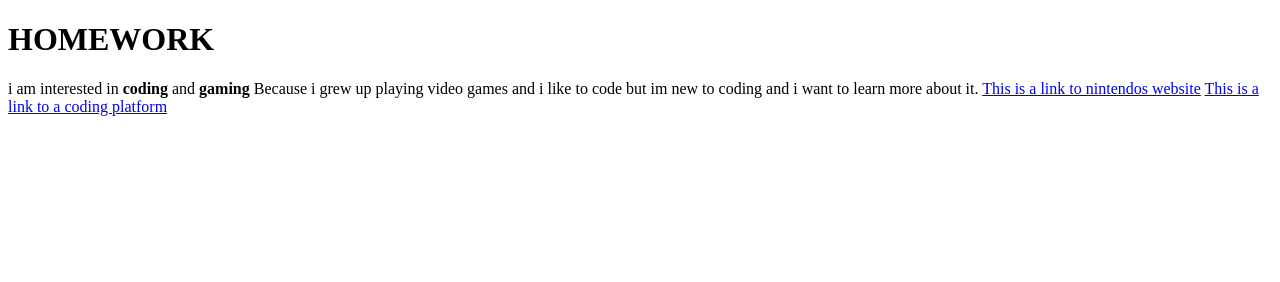
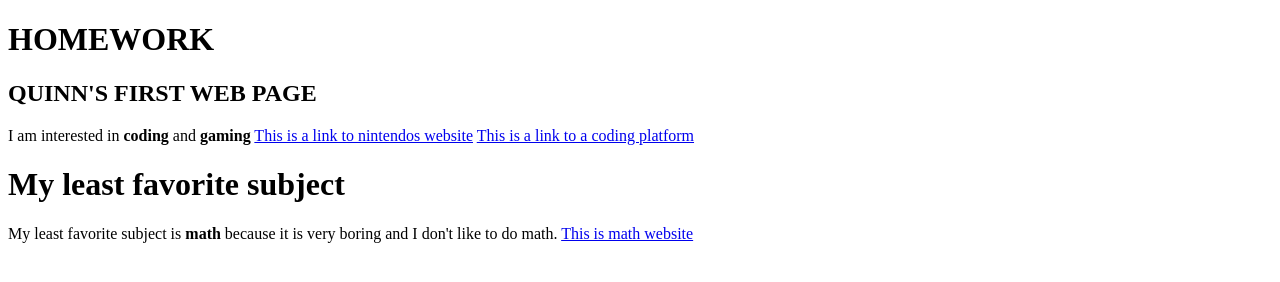
Before and after one commit to ICD2O-Digtital-Tech-Invitations/-Unit1-01-HTML-HelloWorld, a plain HTML site: page index.html in a window 1280 px wide. Drawn offline with Linux system fonts and the light colour scheme.

Commit message:
REREERERER

```diff
--- a/index.html
+++ b/index.html
@@ -10,9 +10,16 @@
 
   <body>
     <h1>HOMEWORK</h1>
+    <h2>QUINN'S FIRST WEB PAGE</h2>
     <script src="script.js"></script>
-</body>
-i am interested in <b>coding</b> and <b>gaming</b> Because i grew up playing video games and i like to code but im new to coding and i want to learn more about it.
+    I am interested in <b>coding</b> and <b>gaming</b>
     <a href=" https://www.nintendo.com/us/">This is a link to nintendos website</a>
     <a href="https://code.org/">This is a link to a coding platform</a>
+    <h1>My least favorite subject</h1>
+    My least favorite subject is <b>math</b> because it is very boring and I don't like to do math.
+    <a href="https://www.mathsisfun.com/algebra/matrix-calculator.html">This is math website
+
+
+  </body>
+
 </html>
```
Lines whose indentation alone changed are shown as unchanged.
